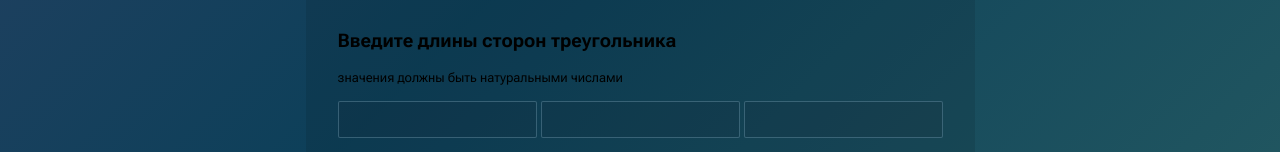
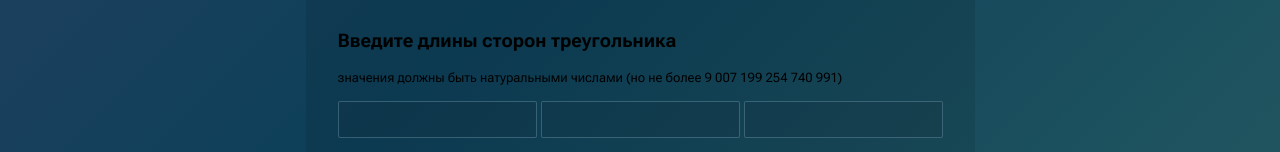
Before and after one commit to study-pm/testing, a website with bundled scripts: page src/lr_01/index.html in a window 1280 px wide. Shown: the part 136-288 px from the top of the page. Built offline with nearby package versions, Linux system fonts and the light colour scheme.

Commit message:
feat: add max safe integer admonition

```diff
--- a/src/lr_01/index.html
+++ b/src/lr_01/index.html
@@ -26,7 +26,7 @@
     <article>
     <section style="max-width: 50em">
     <h1>Введите длины сторон треугольника</h1>
-    <p class="size_small">значения должны быть натуральными числами</p>
+    <p class="size_small" id="admonition">значения должны быть натуральными числами</p>
 
     <form name="form_novalidate">
         <fieldset name="inputs">
--- a/src/lr_01/scripts/app.js
+++ b/src/lr_01/scripts/app.js
@@ -1,4 +1,7 @@
 import Triangle from './math.js';
+
+let note = document.getElementById("admonition");
+note.textContent += ` (но не более ${Number.MAX_SAFE_INTEGER.toLocaleString('ru')})`;
 
 document.form_novalidate.addEventListener('submit', (evt) => {
     evt.preventDefault(); // Prevent form submission
```
